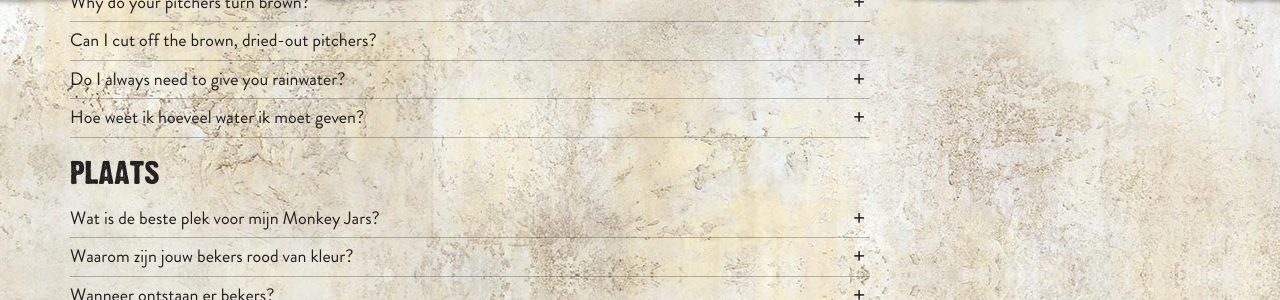
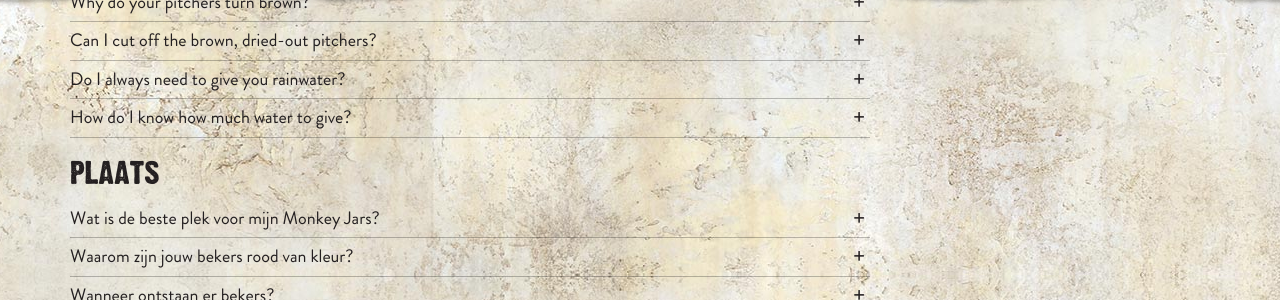
Before and after one commit to xuantiep/monkeyjars_en, a Jekyll site: the page built from funfacts/index.md, in a window 1280 px wide and 900 px high, scrolled down 508 px. Shown: the part 156-456 px from the top of the window. Built offline with Jekyll 4.4.1, drawn with Linux system fonts in a browser that asks for light colours; part of the change alters nothing that is shown.

Commit message:
Updated 'funfacts/index.md' via CloudCannon

```diff
--- a/funfacts/index.md
+++ b/funfacts/index.md
@@ -55,15 +55,15 @@ water_geven:
       Rainwater does not contain chalk, and I am not so fond of chalk. That's
       why it's fine to put me outside during a real downpour of rain. Now and
       again, I'm fine with having some tap water!
-  - title: Hoe weet ik hoeveel water ik moet geven?
+  - title: How do I know how much water to give?
     content: >-
-      Ik houd van aandacht ☺. Kijk daarom goed naar me en voel zo nu en dan aan
-      mijn grond. Als ik niet bruin word en mijn grond een beetje vochtig is dan
-      voel ik me lekker. Als je goede vriendjes met me wilt worden, kijk dan
-      vooral in het begin extra vaak naar me en probeer te ontdekken hoeveel
-      water ik nodig heb. Je kunt mijn bladeren vochtig houden met een
-      plantenspuit. Maar overdrijf het niet, van te veel water worden mijn
-      wortels ziek en ga ik dood.
+      I love being the centre of attention ☺. So make sure to check how I'm
+      doing and feel the soil I'm in. If I am not turning brown and my soil is
+      somewhat damp, then I am happy as can be. To make sure we'll be the best
+      of friends, make sure to check how I'm doing regularly when you first get
+      me and try to develop an idea of how much water I need. You can use a
+      plant sprayer to keep my leaves humid. Please don't overdo it, because too
+      much water is bad for my roots and that could kill me!
 plaats:
   - title: Wat is de beste plek voor mijn Monkey Jars?
     content: >-
```
